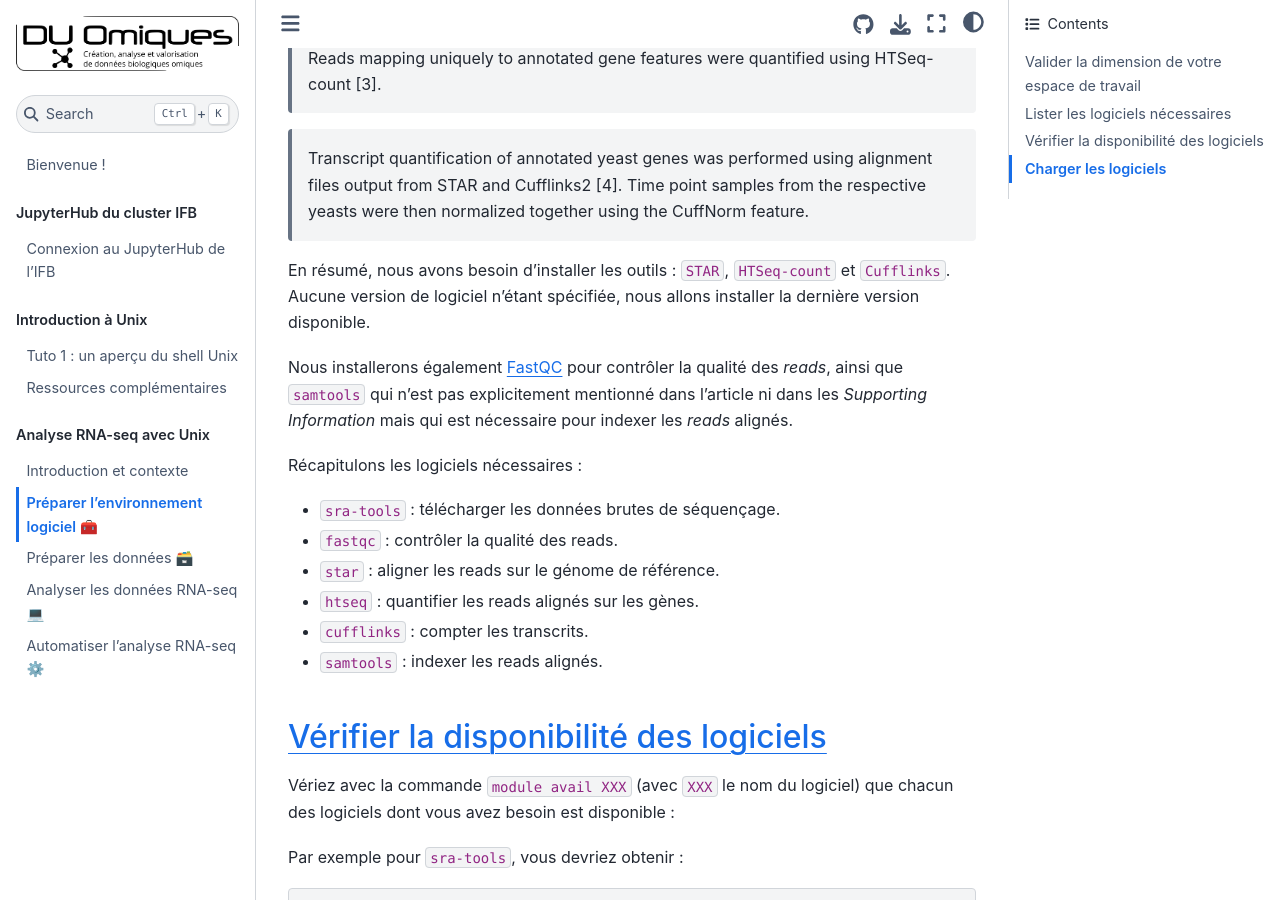
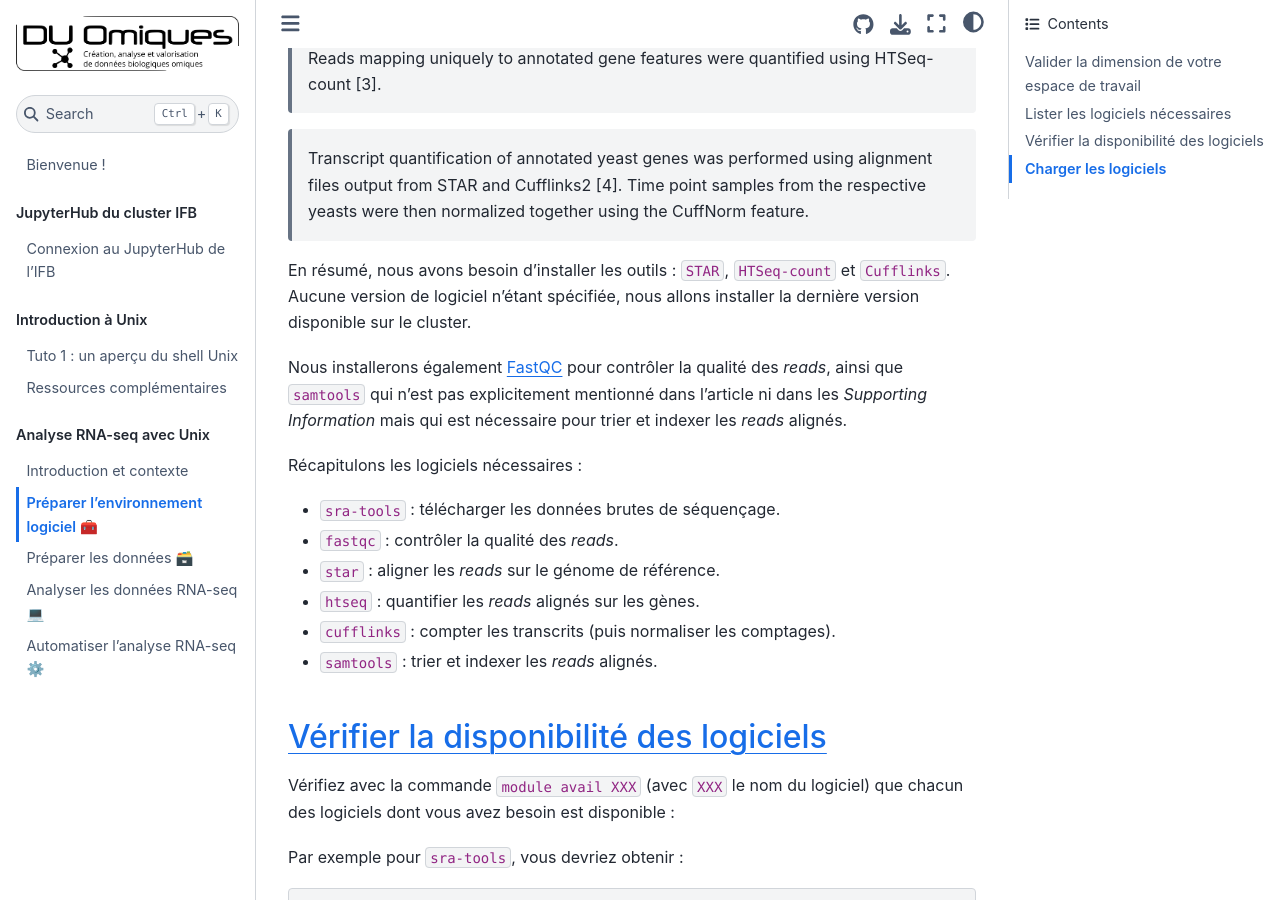
Before and after one commit to pierrepo/unix-tutorial, a Jupyter Book: the page built from tuto2/1_preparer_logiciels_module.md, in a window 1280 px wide and 900 px high, scrolled down 1430 px. Built offline with Jupyter Book 1.0.4 settings and Sphinx 7.4.7 and the Sphinx Book theme 1.1.4, drawn with Linux system fonts in a browser that asks for light colours; some of the changed text lies outside the part shown.

Commit message:
Fix typos

````diff
--- a/tuto2/1_preparer_logiciels_module.md
+++ b/tuto2/1_preparer_logiciels_module.md
@@ -38,23 +38,23 @@ Le fichier *S1 Supporting Information Methods* fournit des précisions suppléme
 
 > Transcript quantification of annotated yeast genes was performed using alignment files output from STAR and Cufflinks2 [4]. Time point samples from the respective yeasts were then normalized together using the CuffNorm feature.
 
-En résumé, nous avons besoin d'installer les outils : `STAR`, `HTSeq-count` et `Cufflinks`. Aucune version de logiciel n'étant spécifiée, nous allons installer la dernière version disponible.
+En résumé, nous avons besoin d'installer les outils : `STAR`, `HTSeq-count` et `Cufflinks`. Aucune version de logiciel n'étant spécifiée, nous allons installer la dernière version disponible sur le cluster.
 
-Nous installerons également [FastQC](https://www.bioinformatics.babraham.ac.uk/projects/fastqc/) pour contrôler la qualité des *reads*, ainsi que `samtools` qui n'est pas explicitement mentionné dans l'article ni dans les *Supporting Information* mais qui est nécessaire pour indexer les *reads* alignés.
+Nous installerons également [FastQC](https://www.bioinformatics.babraham.ac.uk/projects/fastqc/) pour contrôler la qualité des *reads*, ainsi que `samtools` qui n'est pas explicitement mentionné dans l'article ni dans les *Supporting Information* mais qui est nécessaire pour trier et indexer les *reads* alignés.
 
 Récapitulons les logiciels nécessaires :
 
 - `sra-tools` : télécharger les données brutes de séquençage.
-- `fastqc` : contrôler la qualité des reads.
-- `star` : aligner les reads sur le génome de référence.
-- `htseq` : quantifier les reads alignés sur les gènes.
-- `cufflinks` : compter les transcrits.
-- `samtools` : indexer les reads alignés.
+- `fastqc` : contrôler la qualité des *reads*.
+- `star` : aligner les *reads* sur le génome de référence.
+- `htseq` : quantifier les *reads* alignés sur les gènes.
+- `cufflinks` : compter les transcrits (puis normaliser les comptages).
+- `samtools` : trier et indexer les *reads* alignés.
 
 
 ## Vérifier la disponibilité des logiciels
 
-Vériez avec la commande `module avail XXX` (avec `XXX` le nom du logiciel) que chacun des logiciels dont vous avez besoin est disponible :
+Vérifiez avec la commande `module avail XXX` (avec `XXX` le nom du logiciel) que chacun des logiciels dont vous avez besoin est disponible :
 
 Par exemple pour `sra-tools`, vous devriez obtenir :
 
@@ -145,5 +145,5 @@ samtools 1.15.1
 
 ```{important}
 Notez toujours la version des logiciels que vous utilisez pour analyser vos données. C'est une information indispensable pour assurer la **reproductibilité de vos analyses**.
-Quand vous publiez vos résultats dans un article, vous devez fournir les versions des logiciels que vous avez utilisés pour analyser vos données.
+Quand vous publiez vos résultats dans un article, vous **devez** fournir les versions des logiciels que vous avez utilisés pour analyser vos données.
 ```
````
Also changed, not shown: tuto2/2_preparer_donnees.md (+8 -5 lines).
